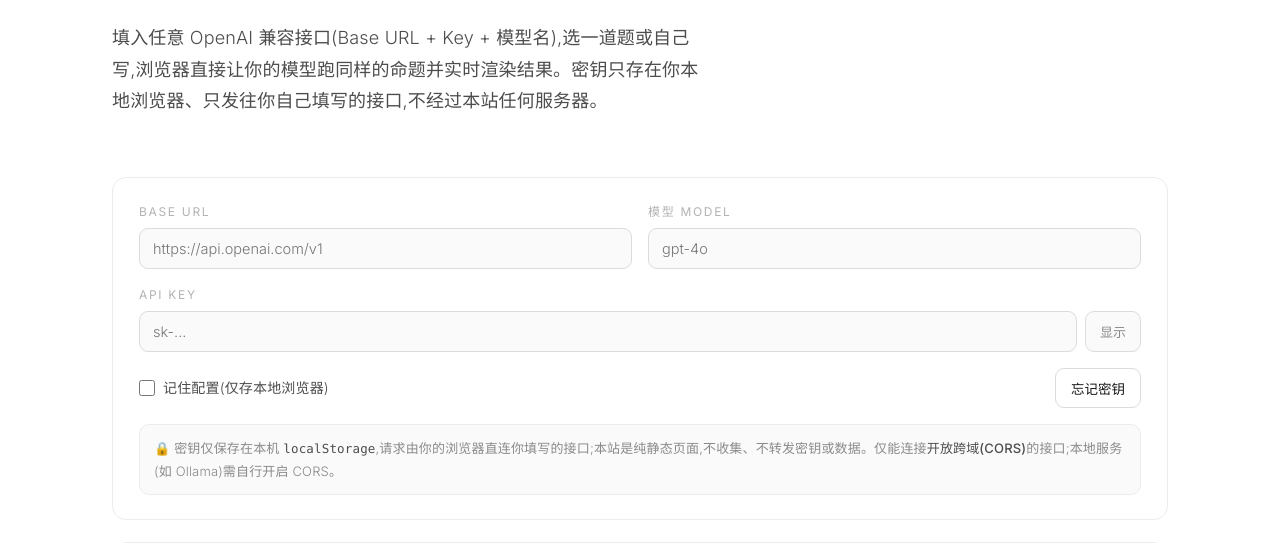
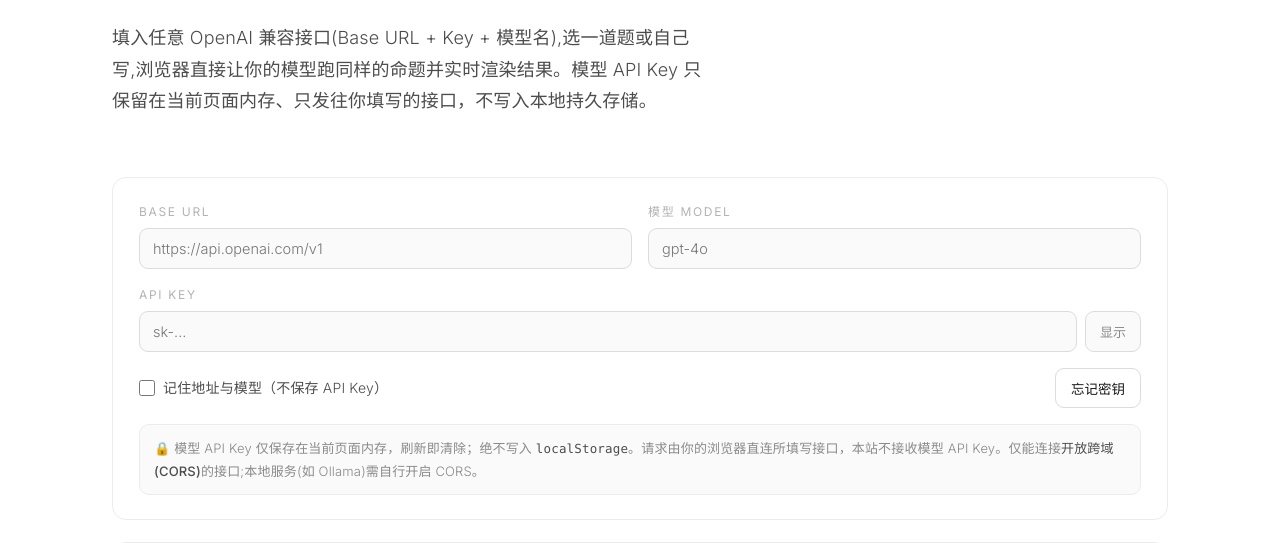
Before and after one commit to zhoushimiaov/agent-test, a plain HTML site: page playground/index.html in a window 1280 px wide. Shown: the part 252-795 px from the top of the page. Drawn offline with Linux system fonts and the light colour scheme.

Commit message:
docs(security): clarify non-persistent keys in playground/index.html

```diff
--- a/playground/index.html
+++ b/playground/index.html
@@ -18,7 +18,7 @@
   <section class="hero sub">
     <div class="crumb"><a href="../">首页</a> &nbsp;/&nbsp; 测试你的大模型</div>
     <h1>测试你的<em>大模型</em></h1>
-    <p class="lede">填入任意 OpenAI 兼容接口(Base URL + Key + 模型名),选一道题或自己写,浏览器直接让你的模型跑同样的命题并实时渲染结果。密钥只存在你本地浏览器、只发往你自己填写的接口,不经过本站任何服务器。</p>
+    <p class="lede">填入任意 OpenAI 兼容接口(Base URL + Key + 模型名),选一道题或自己写,浏览器直接让你的模型跑同样的命题并实时渲染结果。模型 API Key 只保留在当前页面内存、只发往你填写的接口，不写入本地持久存储。</p>
   </section>
 
   <main class="pg">
@@ -31,10 +31,10 @@
         <span class="pg-key"><input id="pg-keyin" type="password" placeholder="sk-..." autocomplete="off" spellcheck="false"><button id="pg-eye" type="button" title="显示 / 隐藏">显示</button></span>
       </label>
       <div class="pg-row">
-        <label class="chk"><input id="pg-remember" type="checkbox"> 记住配置(仅存本地浏览器)</label>
+        <label class="chk"><input id="pg-remember" type="checkbox"> 记住地址与模型（不保存 API Key）</label>
         <button id="pg-forget" type="button" class="pg-ghost">忘记密钥</button>
       </div>
-      <p class="pg-sec">🔒 密钥仅保存在本机 <code>localStorage</code>,请求由你的浏览器直连你填写的接口;本站是纯静态页面,不收集、不转发密钥或数据。仅能连接<strong>开放跨域(CORS)</strong>的接口;本地服务(如 Ollama)需自行开启 CORS。</p>
+      <p class="pg-sec">🔒 模型 API Key 仅保存在当前页面内存，刷新即清除；绝不写入 <code>localStorage</code>。请求由你的浏览器直连所填写接口，本站不接收模型 API Key。仅能连接<strong>开放跨域(CORS)</strong>的接口;本地服务(如 Ollama)需自行开启 CORS。</p>
     </div>
 
     <div class="pg-card">
```
